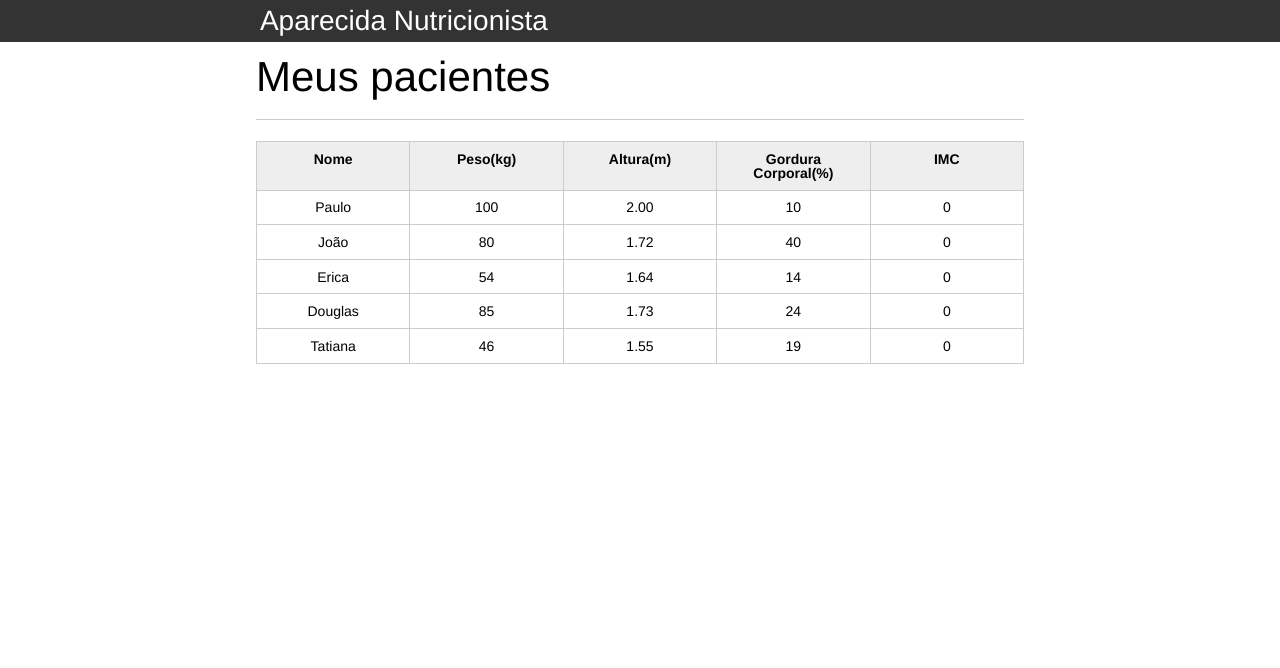
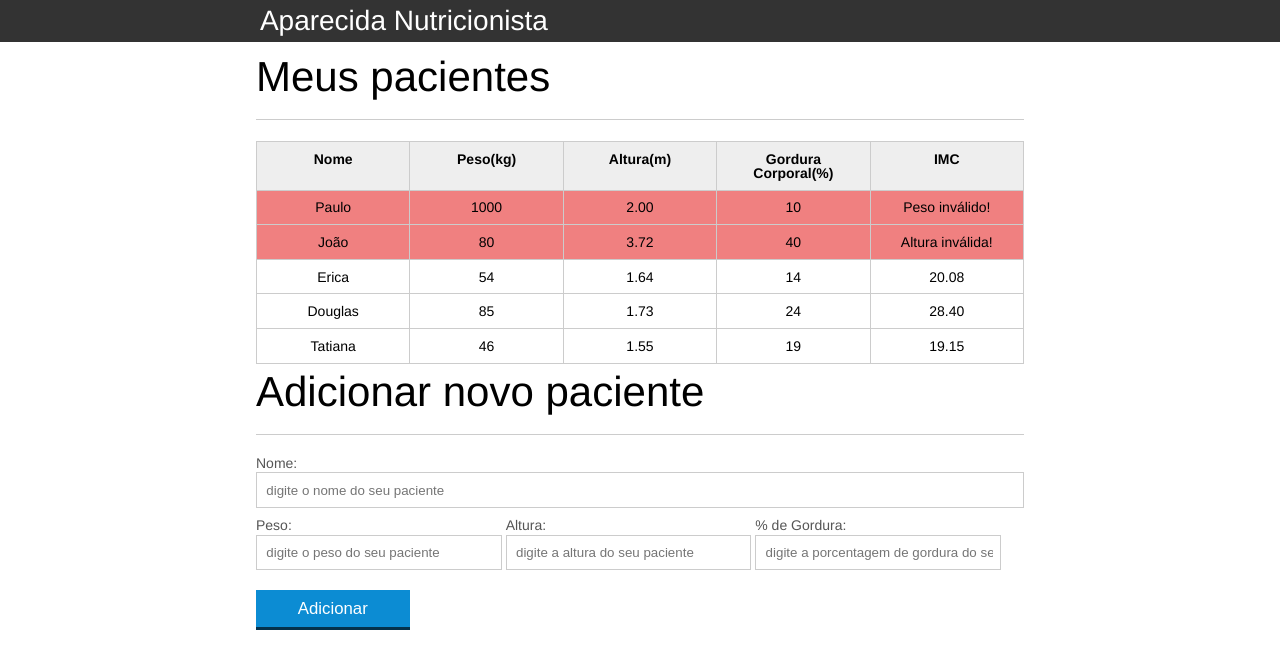
Before and after one commit to TamiresRaquel/Aparecida_Nutri, a plain HTML site: page index.html in a window 1280 px wide. Drawn offline with Linux system fonts and the light colour scheme.

Commit message:
formulaImc

```diff
--- a/css/index.css
+++ b/css/index.css
@@ -132,3 +132,7 @@ button[disabled=disabled], button:disabled {
 .campo-invalido{
 	border: 1px solid red;
 }
+
+.dado-invalido {
+	background-color: lightcoral;
+}
--- a/index.html
+++ b/index.html
@@ -31,7 +31,7 @@
 					<tbody id="tabela-pacientes">
 						<tr class="paciente" >
 							<td class="info-nome">Paulo</td>
-							<td class="info-peso">100</td>
+							<td class="info-peso">1000</td>
 							<td class="info-altura">2.00</td>
 							<td class="info-gordura">10</td>
 							<td class="info-imc">0</td>
@@ -40,7 +40,7 @@
 						<tr class="paciente" >
 							<td class="info-nome">João</td>
 							<td class="info-peso">80</td>
-							<td class="info-altura">1.72</td>
+							<td class="info-altura">3.72</td>
 							<td class="info-gordura">40</td>
 							<td class="info-imc">0</td>
 						</tr>
@@ -72,7 +72,33 @@
 
 			</section>
 		</main>
-	<script src = "js/principal.js"></script>
+
+		<section class="container">
+			<h2 id="titulo-form">Adicionar novo paciente</h2>
+			<form id="form-adiciona">
+				<div class="">
+					<label for="nome">Nome:</label>
+					<input id="nome" name="nome" type="text" placeholder="digite o nome do seu paciente" class="campo">
+				</div>
+				<div class="grupo">
+					<label for="peso">Peso:</label>
+					<input id="peso" name="peso" type="text" placeholder="digite o peso do seu paciente" class="campo campo-medio">
+				</div>
+				<div class="grupo">
+					<label for="altura">Altura:</label>
+					<input id="altura" name="altura" type="text" placeholder="digite a altura do seu paciente" class="campo campo-medio">
+				</div>
+				<div class="grupo">
+					<label for="gordura">% de Gordura:</label>
+					<input id="gordura" name="gordura" type="text" placeholder="digite a porcentagem de gordura do seu paciente" class="campo campo-medio">
+				</div>
+
+				<button id="adicionar-paciente" class="botao bto-principal">Adicionar</button>
+			</form>
+		</section>
+
+	<script src="js/calcula-imc.js" ></script>
+	<script src="js/form.js" ></script>
 
 	</body>
 </html>
--- /dev/null
+++ b/js/calcula-imc.js
@@ -0,0 +1,49 @@
+// var titulo = document.querySelector(".titulo");
+
+// titulo.textContent = "Aparecida Nutricionista";
+
+var pacientes = document.querySelectorAll(".paciente");
+
+for(var i = 0; i < pacientes.length; i++) {
+
+    var paciente = pacientes[i];
+
+    var tdPeso = paciente.querySelector(".info-peso");
+    var peso = tdPeso.textContent;
+
+    var tdAltura = paciente.querySelector(".info-altura");
+    var altura = tdAltura.textContent;
+
+    var tdImc = paciente.querySelector(".info-imc");
+
+    var alturaEhValida = true;
+    var pesoEhValido = true;
+
+    if(peso <= 0 || peso >= 800){
+        console.log("Peso inválido");
+        tdImc.textContent = "Peso inválido!";
+        pesoEhValido = false;
+        paciente.classList.add ("dado-invalido");
+    }
+
+    if(altura <= 0 || altura >= 3){
+        console.log("Altura inválida");
+        tdImc.textContent = "Altura inválida!";
+        alturaEhValida = false;
+        paciente.classList.add("dado-invalido");
+    }
+
+    if(pesoEhValido && alturaEhValida){
+
+        var imc = calculaImc(peso, altura);
+        tdImc.textContent = imc;
+    }
+
+    function calculaImc(peso, altura){
+        var imc = 0;
+
+        imc = peso / (altura * altura);
+
+        return imc.toFixed(2);
+    }
+}
--- /dev/null
+++ b/js/form.js
@@ -0,0 +1,38 @@
+var botaoAdicionar = document.querySelector ("#adicionar-paciente");
+botaoAdicionar.addEventListener("click", function(event) {
+    event.preventDefault();
+// para testar o click: console.log("Fui clicado!");
+    var form = document.querySelector("#form-adiciona");
+//usando a propriedade value que acessa o conteúdo dos input's
+    var nome = form.nome.value;
+    var peso = form.peso.value;
+    var altura = form.altura.value;
+    var gordura = form.gordura.value;
+
+//createElement cria tags no html por meio do javascript
+    var pacienteTr = document.createElement("tr");
+    var nomeTd = document.createElement("td");
+    var pesoTd = document.createElement("td");
+    var alturaTd = document.createElement("td");
+    var gorduraTd = document.createElement("td");
+    var imcTd = document.createElement("td");
+
+//textContent adiciona valores em variáveis nomeadas no javascript.
+    nomeTd.textContent = nome;
+    pesoTd.textContent = peso;
+    alturaTd.textContent = altura;
+    gorduraTd.textContent = gordura;
+    imcTd.textContent = calculaImc(peso,altura);
+
+//appendChild coloca os "td's" (passados como parametro) como filhos do Tr (identificado como pacienteTr)
+    pacienteTr.appendChild(nomeTd);
+    pacienteTr.appendChild(pesoTd);
+    pacienteTr.appendChild(alturaTd);
+    pacienteTr.appendChild(gorduraTd);
+    pacienteTr.appendChild(imcTd);
+
+//chamando a tabela do html para o javascript
+    var tabela = document.querySelector("#tabela-pacientes");
+
+    tabela.appendChild(pacienteTr);
+});
--- a/js/principal.js
+++ /dev/null
@@ -1,3 +0,0 @@
-var titulo = document.querySelector(".titulo");
-
-titulo.textContent = "Aparecida Nutricionista";
```
